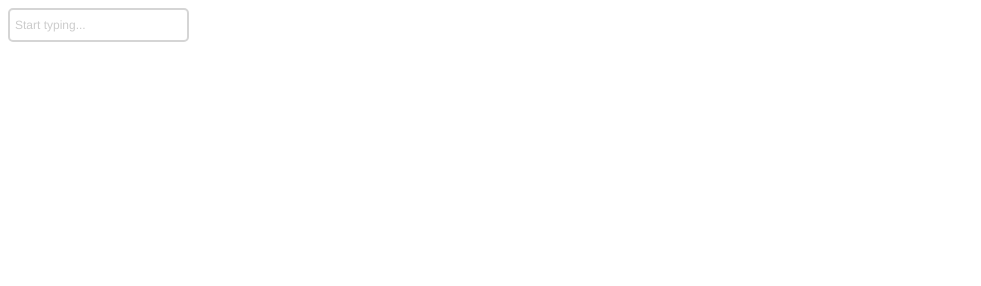
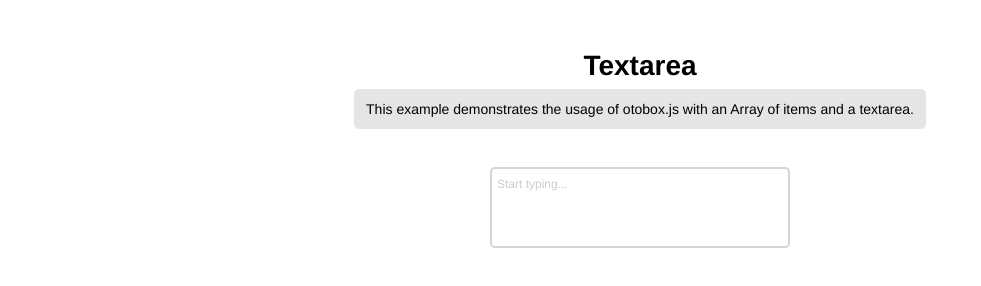
Before and after one commit to usablica/otobox.js, a website: page example/hello-world/textarea.html in a window 1280 px wide. Shown: the whole page, without its empty margins (0-981 px from the left). Drawn offline with Linux system fonts and the light colour scheme.

Commit message:
complete textarea example, fix issue when hintElement is empty in updateStack function

```diff
--- a/example/demo.css
+++ b/example/demo.css
@@ -19,7 +19,7 @@ body, html {
     padding: 12px;
     border-radius: 5px;
 }
-.otoboxInput {
+.otoboxInput, .otoboxTextarea {
     width: 300px;
     margin-left: auto;
     margin-right: auto;
--- a/example/hello-world/textarea.html
+++ b/example/hello-world/textarea.html
@@ -2,11 +2,23 @@
     <head>
         <title>Textarea</title>
         <script src='../../otobox.js' type="text/javascript"></script>
+        <link rel="stylesheet" type="text/css" href='../demo.css'>
         <link rel="stylesheet" type="text/css" href='../../otobox.css'>
     </head>
 
     <body>
-    <textarea type="text" name="otobox" id="otobox" placeholder='Start typing...' class='otoboxTextarea'></textarea>
+        <div class='wrapper'>
+            <div class='intro'>
+                <h1>Textarea</h1>
+                <span>
+                  This example demonstrates the usage of otobox.js with an Array of items and a textarea.
+                </span>
+            </div>
+
+            <div class='example'>
+                <textarea type="text" name="otobox" id="otobox" placeholder='Start typing...' class='otoboxTextarea' rows="5" cols="30"></textarea>
+            </div>
+        </div>
 
         <script>
             var s1 = new otobox('#otobox');
--- a/otobox.css
+++ b/otobox.css
@@ -16,6 +16,7 @@ ul.otobox-choices {
 }
 .otobox-wrapper .otobox-editableDiv {
     width: 100%;
+    height: 100%;
     line-height: 20px;
     border: 2px solid #D5D5D5;
     border-radius: 5px;
--- a/otobox.js
+++ b/otobox.js
@@ -826,6 +826,8 @@
   function _updateStack () {
     if (this._currentMode == this._modes.insert) {
       var hintElement = this._wrapper.querySelector('.' + _c.call(this, 'editableDiv') + ' .' + _c.call(this, 'hint'));
+
+      if (hintElement != null) {
         var activatorName = hintElement.getAttribute('data-activator');
         var activator = _getActivator.call(this, activatorName);
 
@@ -833,6 +835,7 @@
           this._stack = hintElement.textContent.substr(1, hintElement.textContent.length);
         } else {
           this._stack = hintElement.textContent;
+        }
       }
     }
   };
```
Lines whose indentation alone changed are shown as unchanged.
